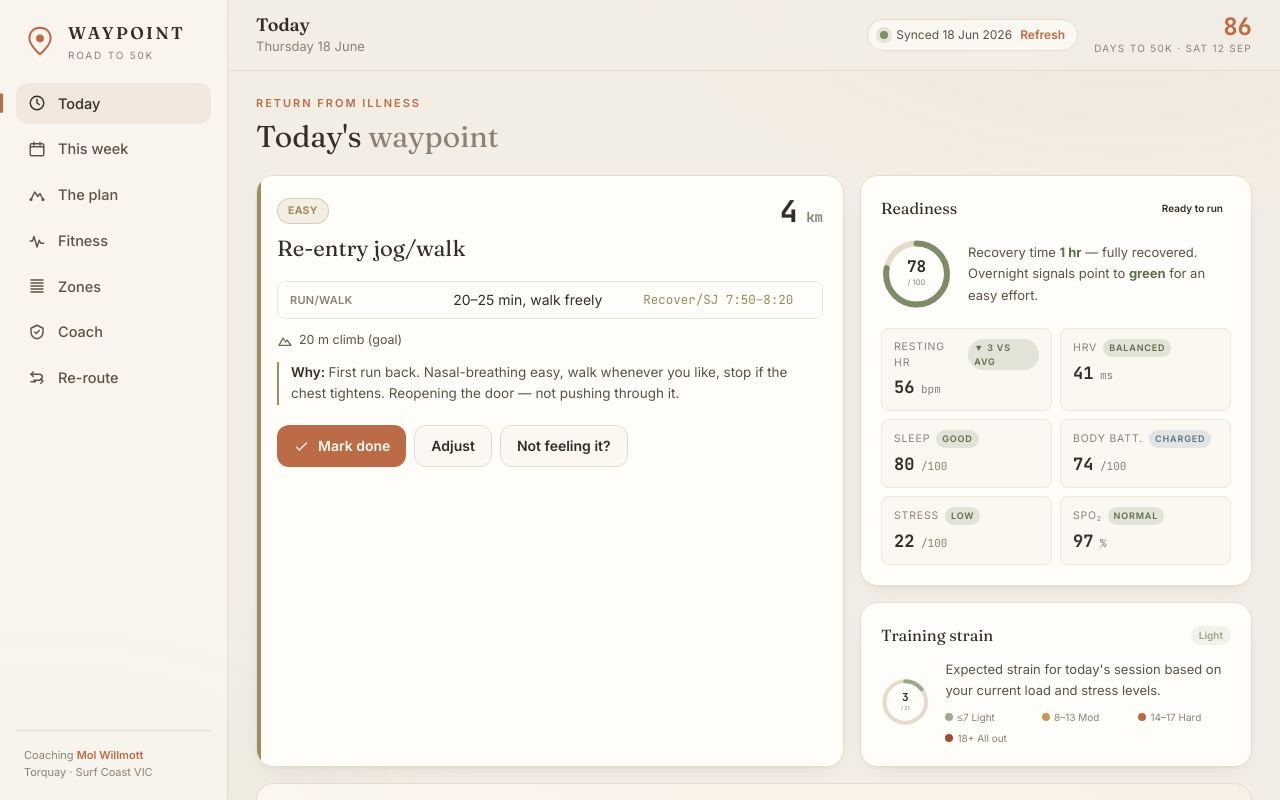
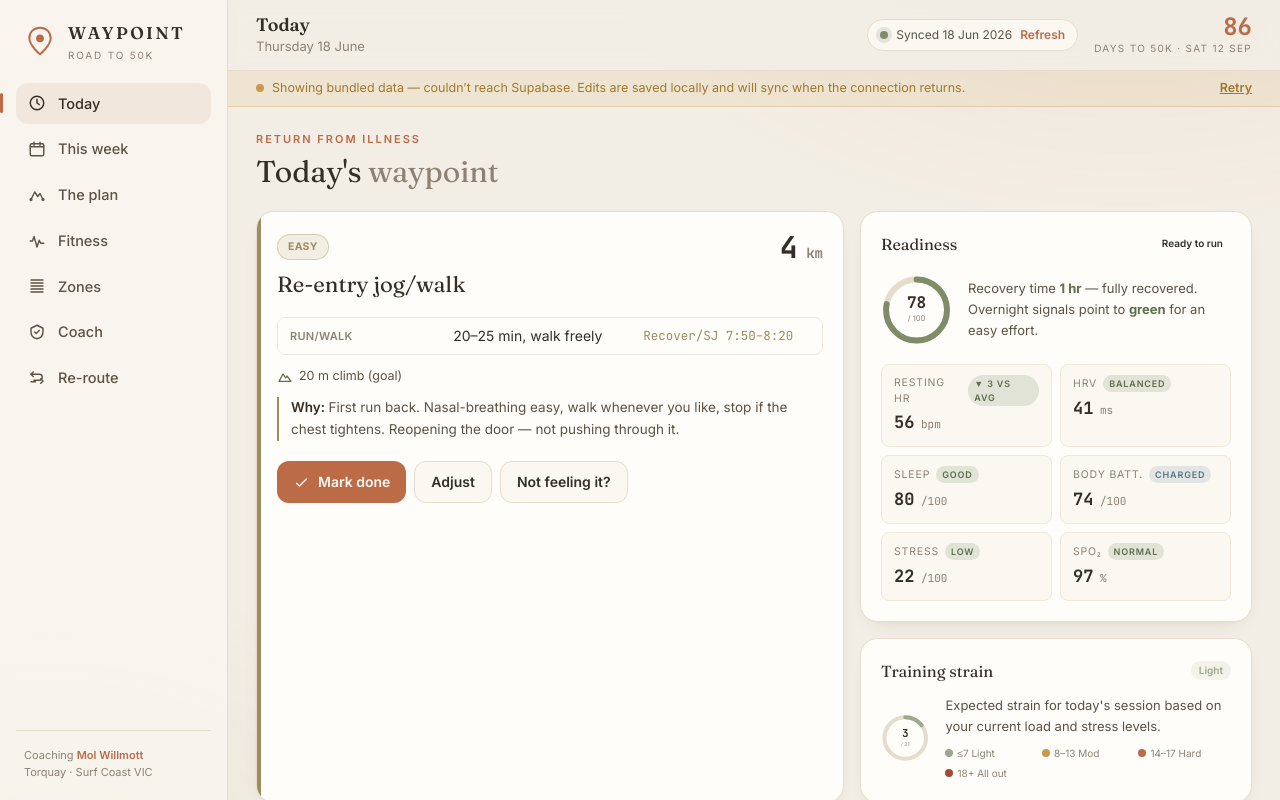
Before and after one commit to mwillmottm/WAYPOINT, a React (Vite) app: page / in a window 1280 px wide. Shown: the top 800 px of the page. Built offline with nearby package versions, Linux system fonts and the light colour scheme.

Commit message:
Update App.jsx

```diff
--- a/src/App.jsx
+++ b/src/App.jsx
@@ -22,7 +22,7 @@ export default function App() {
 
   const ctx = { ...wp, openModal }
 
-  const onSync = () => wp.setToast('Already on the latest sync · 18 Jun 5:00am')
+  const onSync = () => { wp.reload(); wp.setToast('Refreshing from Supabase…') }
 
   const PAGES = {
     today: <Today ctx={ctx} />,
@@ -40,7 +40,14 @@ export default function App() {
     <div className="min-h-screen flex">
       <Sidebar tab={wp.tab} setTab={wp.setTab} />
       <div className="flex-1 min-w-0 flex flex-col pb-20 lg:pb-0">
-        <TopBar tab={wp.tab} onSync={onSync} />
+        <TopBar tab={wp.tab} onSync={onSync} snap={wp.snap} />
+        {wp.status === 'offline' && (
+          <div className="px-5 sm:px-7 py-2 bg-ochre/[.12] border-b border-ochre/30 text-[12.5px] text-[#9c7a2e] flex items-center gap-2">
+            <span className="w-2 h-2 rounded-full bg-ochre" />
+            Showing bundled data — couldn’t reach Supabase. Edits are saved locally and will sync when the connection returns.
+            <button onClick={wp.reload} className="ml-auto font-semibold underline">Retry</button>
+          </div>
+        )}
         <main key={wp.tab} className="px-5 sm:px-7 py-6 max-w-[1180px] w-full mx-auto">
           {PAGES[wp.tab]}
         </main>
```
